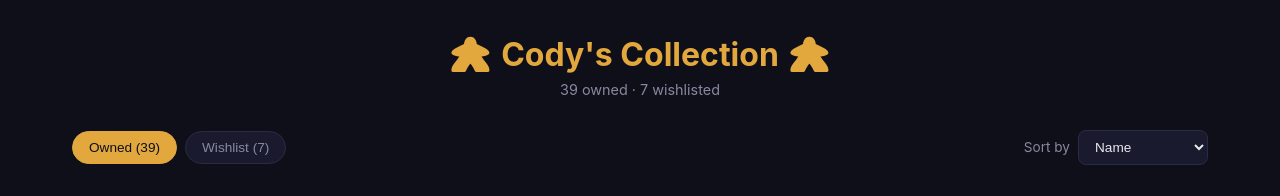
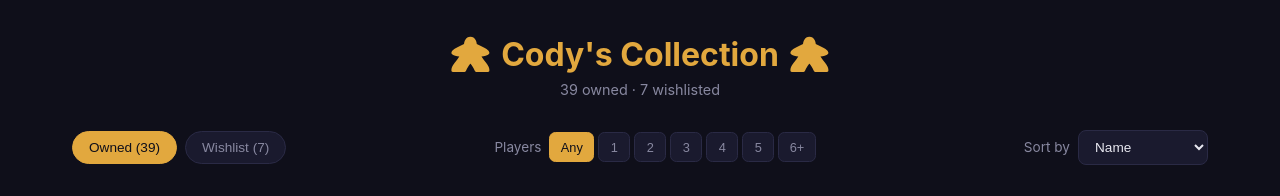
Before and after one commit to CodyNjos/board-games, a React (Vite) app: page / in a window 1280 px wide. Shown: the top 196 px of the page. Built offline with nearby package versions, Linux system fonts and the light colour scheme.

Commit message:
Player count

```diff
--- a/src/App.css
+++ b/src/App.css
@@ -85,6 +85,41 @@ header h1 {
 
 .filters button:hover,
 .filters button.active {
+  background: var(--accent);
+  color: var(--bg);
+  border-color: var(--accent);
+}
+
+.player-filter {
+  display: flex;
+  align-items: center;
+  gap: 0.5rem;
+}
+
+.player-label {
+  color: var(--text-muted);
+  font-size: 0.85rem;
+}
+
+.player-options {
+  display: flex;
+  gap: 0.25rem;
+}
+
+.player-options button {
+  background: var(--surface);
+  color: var(--text-muted);
+  border: 1px solid var(--border);
+  padding: 0.4rem 0.65rem;
+  border-radius: 0.4rem;
+  cursor: pointer;
+  font-size: 0.8rem;
+  min-width: 2rem;
+  transition: all 0.2s;
+}
+
+.player-options button:hover,
+.player-options button.active {
   background: var(--accent);
   color: var(--bg);
   border-color: var(--accent);
--- a/src/App.tsx
+++ b/src/App.tsx
@@ -17,12 +17,34 @@ interface BoardGame {
 
 type Filter = 'all' | 'owned' | 'wishlist';
 type SortBy = 'name' | 'year' | 'plays';
+type PlayerCount = null | 1 | 2 | 3 | 4 | 5 | 6;
+
+const PLAYER_OPTIONS: { label: string; value: PlayerCount }[] = [
+  { label: 'Any', value: null },
+  { label: '1', value: 1 },
+  { label: '2', value: 2 },
+  { label: '3', value: 3 },
+  { label: '4', value: 4 },
+  { label: '5', value: 5 },
+  { label: '6+', value: 6 },
+];
+
+function supportsPlayerCount(players: string, count: PlayerCount): boolean {
+  if (count === null || !players) return true;
+  const parts = players.split(/[-–]/);
+  const min = parseInt(parts[0], 10);
+  const max = parts.length > 1 ? parseInt(parts[1], 10) : min;
+  if (isNaN(min)) return true;
+  if (count === 6) return max >= 6;
+  return count >= min && count <= max;
+}
 
 const games: BoardGame[] = collection;
 
 function App() {
   const [filter, setFilter] = useState<Filter>('owned');
   const [sortBy, setSortBy] = useState<SortBy>('name');
+  const [playerCount, setPlayerCount] = useState<PlayerCount>(null);
 
   const ownedCount = games.filter((g) => g.owned).length;
   const wishlistCount = games.filter((g) => g.wishlist).length;
@@ -33,6 +55,7 @@ function App() {
       if (filter === 'wishlist') return g.wishlist;
       return true;
     })
+    .filter((g) => supportsPlayerCount(g.players, playerCount))
     .sort((a, b) => {
       if (sortBy === 'year') return b.yearPublished.localeCompare(a.yearPublished);
       if (sortBy === 'plays') return b.numPlays - a.numPlays;
@@ -63,6 +86,20 @@ function App() {
               {f === 'owned' ? `Owned (${ownedCount})` : `Wishlist (${wishlistCount})`}
             </button>
           ))}
+        </div>
+        <div className="player-filter">
+          <span className="player-label">Players</span>
+          <div className="player-options">
+            {PLAYER_OPTIONS.map((opt) => (
+              <button
+                key={opt.label}
+                className={playerCount === opt.value ? 'active' : ''}
+                onClick={() => setPlayerCount(opt.value)}
+              >
+                {opt.label}
+              </button>
+            ))}
+          </div>
         </div>
         <div className="sort">
           <label htmlFor="sort-select">Sort by</label>
```
